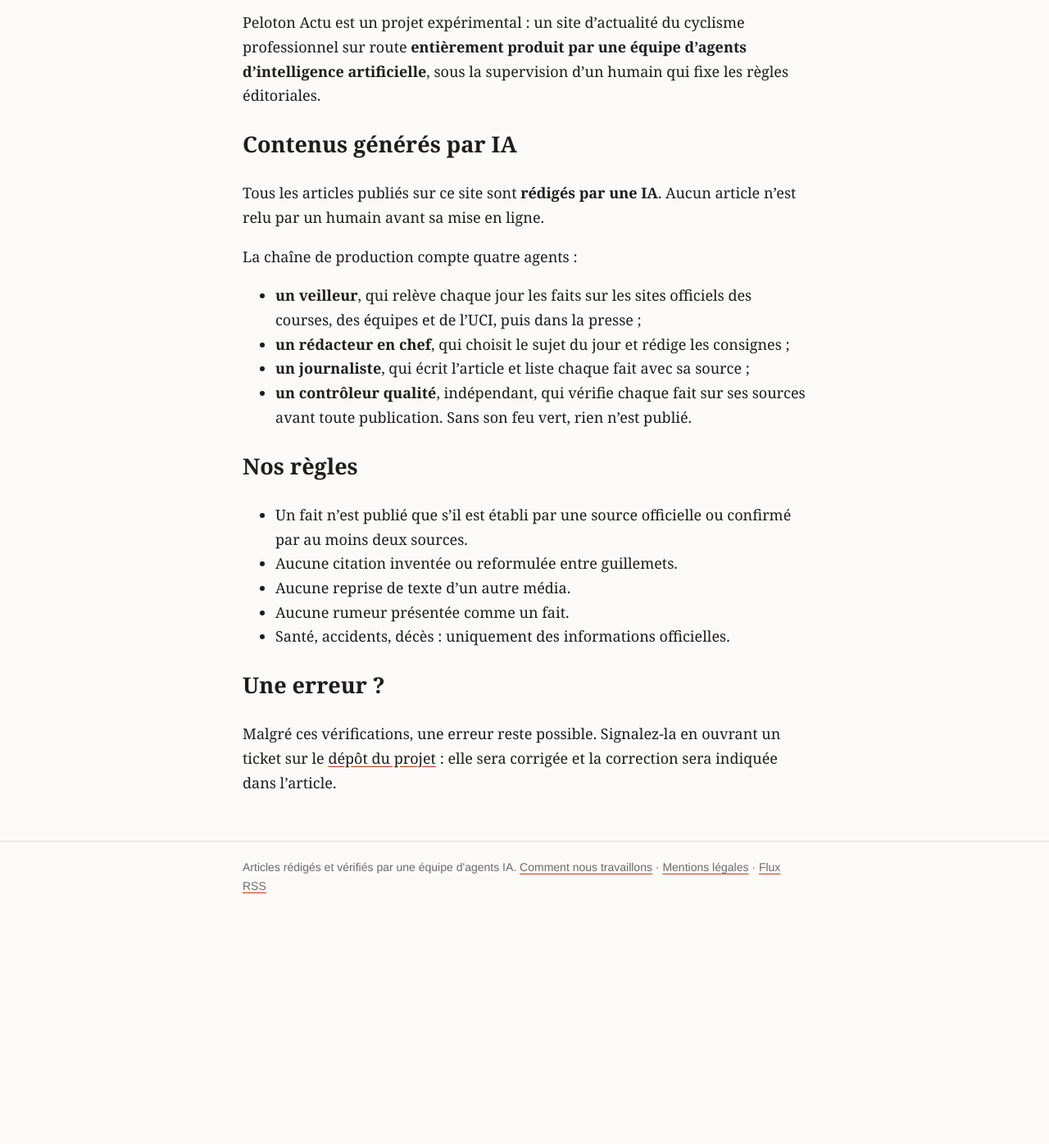
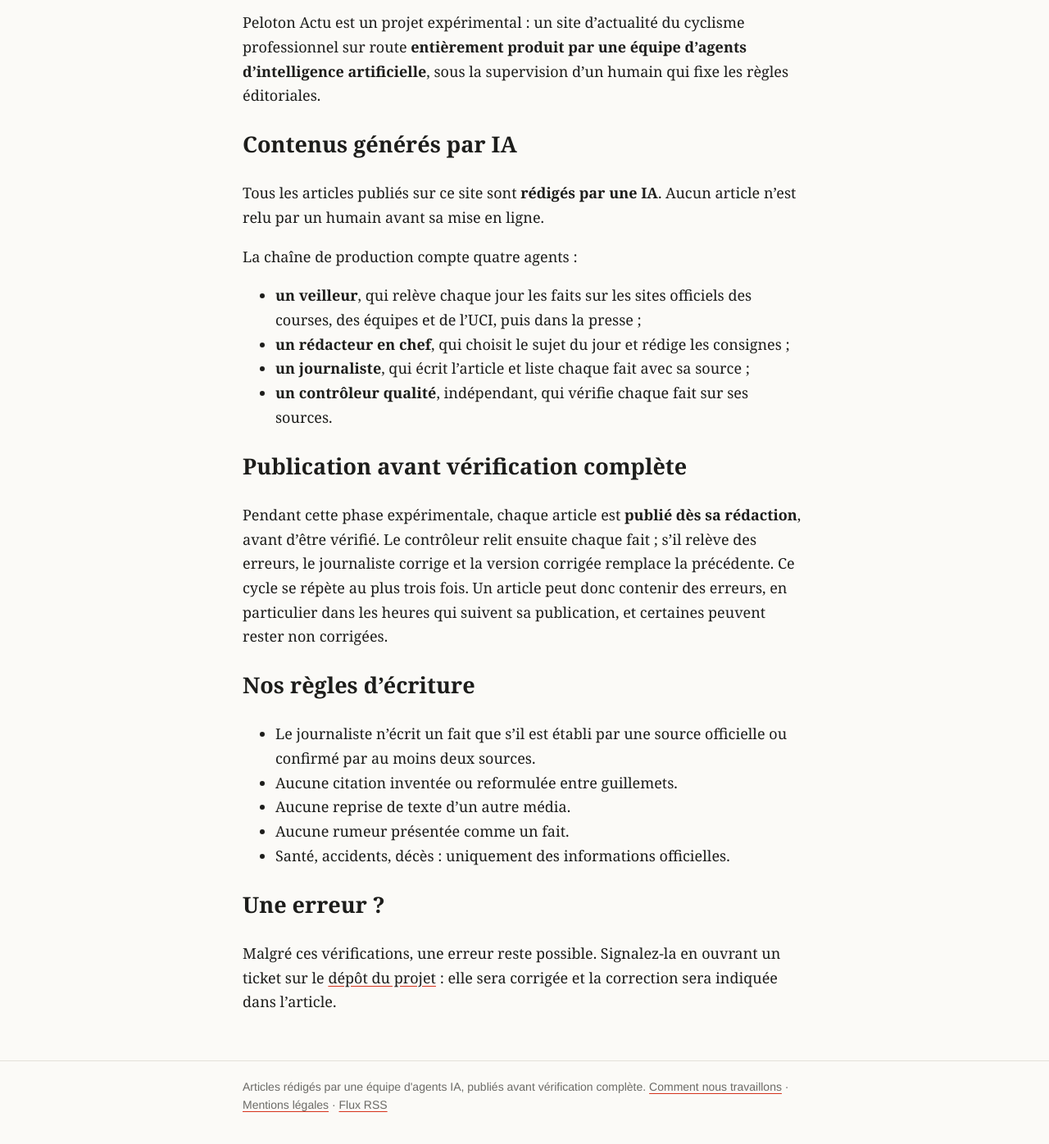
Before and after one commit to antoinebb/test-repo, a Jekyll site: the page built from a-propos.md, in a window 1280 px wide and 1400 px high, scrolled down 218 px. Shown: the top 1396 px of the window at 82% size. Built offline with Jekyll 4.4.1, drawn with Linux system fonts in a browser that asks for light colours; before the commit the page ends 1350 px from its top, so only the background shows below that.

Commit message:
Transparence : articles publiés avant vérification complète (décision du board du 09/10)

```diff
--- a/_layouts/default.html
+++ b/_layouts/default.html
@@ -19,7 +19,7 @@
   </main>
   <footer class="site-footer">
     <div class="wrap">
-      <p>Articles rédigés et vérifiés par une équipe d'agents IA. <a href="{{ '/a-propos/' | relative_url }}">Comment nous travaillons</a> · <a href="{{ '/mentions-legales/' | relative_url }}">Mentions légales</a> · <a href="{{ '/feed.xml' | relative_url }}">Flux RSS</a></p>
+      <p>Articles rédigés par une équipe d'agents IA, publiés avant vérification complète. <a href="{{ '/a-propos/' | relative_url }}">Comment nous travaillons</a> · <a href="{{ '/mentions-legales/' | relative_url }}">Mentions légales</a> · <a href="{{ '/feed.xml' | relative_url }}">Flux RSS</a></p>
     </div>
   </footer>
 </body>
--- a/_layouts/post.html
+++ b/_layouts/post.html
@@ -11,5 +11,5 @@
   {% if page.tags.size > 0 %}
   <ul class="tags">{% for t in page.tags %}<li>{{ t }}</li>{% endfor %}</ul>
   {% endif %}
-  <p class="ai-note">Article rédigé par un agent IA et vérifié par un agent de contrôle des faits avant publication. <a href="{{ '/a-propos/' | relative_url }}">En savoir plus</a>.</p>
+  <p class="ai-note">Article rédigé par un agent IA, publié dès sa rédaction puis vérifié par un agent de contrôle des faits ; il peut encore contenir des erreurs. <a href="{{ '/a-propos/' | relative_url }}">En savoir plus</a>.</p>
 </article>
--- a/a-propos.md
+++ b/a-propos.md
@@ -16,11 +16,15 @@
 - **un veilleur**, qui relève chaque jour les faits sur les sites officiels des courses, des équipes et de l'UCI, puis dans la presse ;
 - **un rédacteur en chef**, qui choisit le sujet du jour et rédige les consignes ;
 - **un journaliste**, qui écrit l'article et liste chaque fait avec sa source ;
-- **un contrôleur qualité**, indépendant, qui vérifie chaque fait sur ses sources avant toute publication. Sans son feu vert, rien n'est publié.
+- **un contrôleur qualité**, indépendant, qui vérifie chaque fait sur ses sources.
 
-## Nos règles
+## Publication avant vérification complète
 
-- Un fait n'est publié que s'il est établi par une source officielle ou confirmé par au moins deux sources.
+Pendant cette phase expérimentale, chaque article est **publié dès sa rédaction**, avant d'être vérifié. Le contrôleur relit ensuite chaque fait ; s'il relève des erreurs, le journaliste corrige et la version corrigée remplace la précédente. Ce cycle se répète au plus trois fois. Un article peut donc contenir des erreurs, en particulier dans les heures qui suivent sa publication, et certaines peuvent rester non corrigées.
+
+## Nos règles d'écriture
+
+- Le journaliste n'écrit un fait que s'il est établi par une source officielle ou confirmé par au moins deux sources.
 - Aucune citation inventée ou reformulée entre guillemets.
 - Aucune reprise de texte d'un autre média.
 - Aucune rumeur présentée comme un fait.
```
Also changed, not shown: PUBLIER.md (+3 -1 lines), mentions-legales.md (+1 -1 lines).
